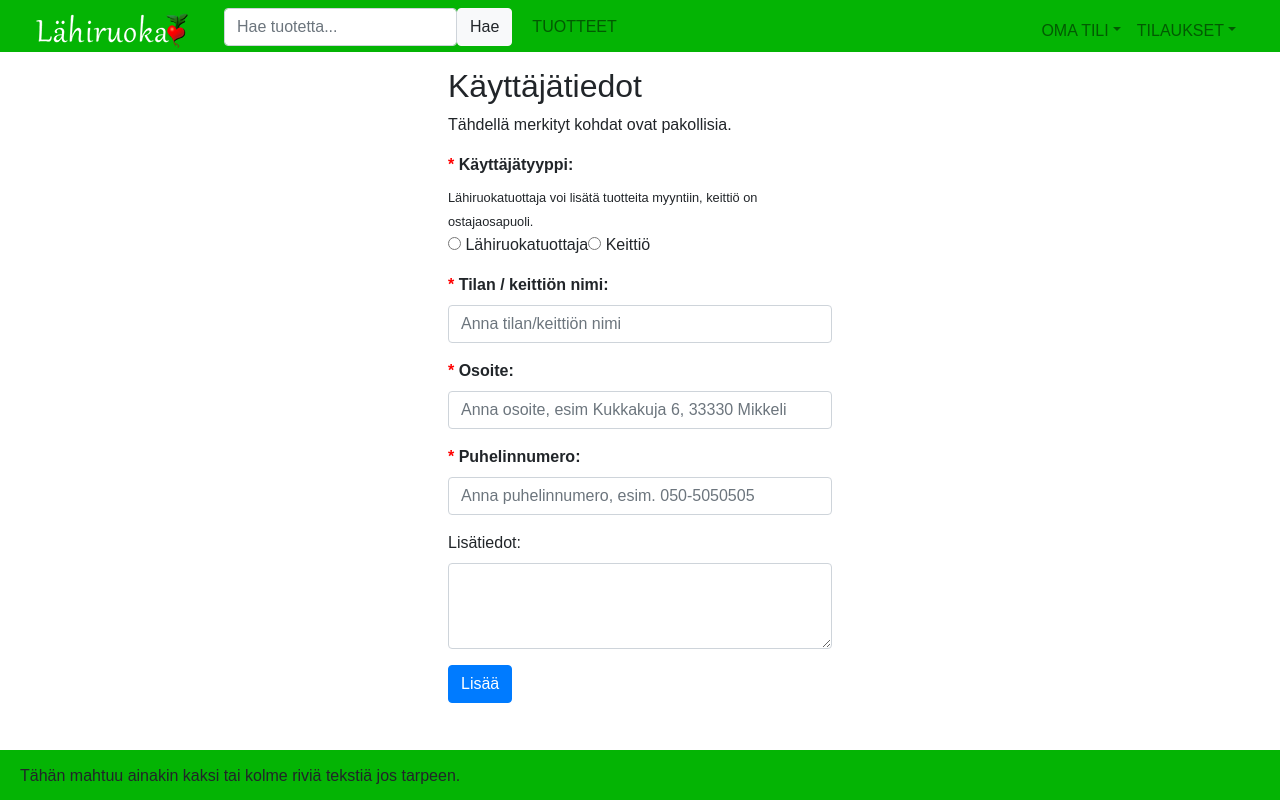
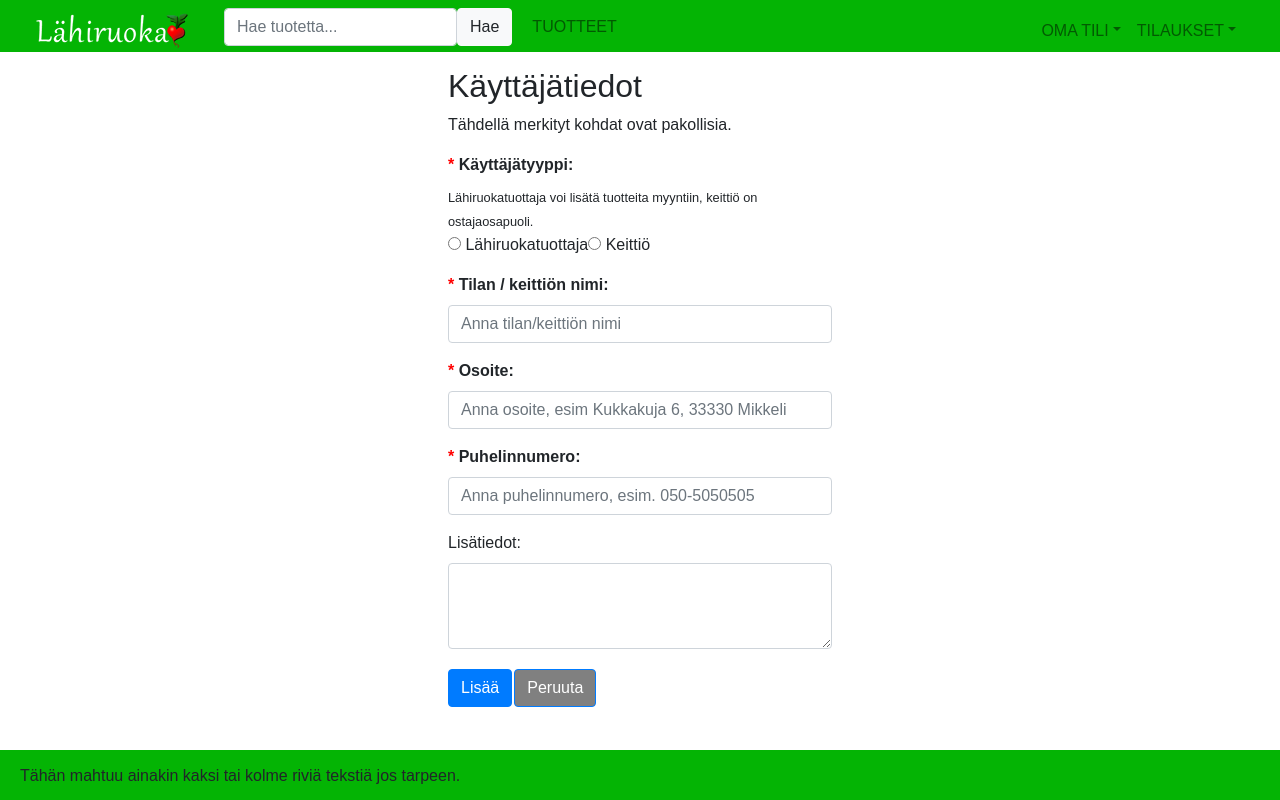
Before and after one commit to jnyste/lahiruoka, a React (Create React App) app in the folder frontend/: page /profiili/oma/1 in a window 1280 px wide. Built offline with nearby package versions, Linux system fonts and the light colour scheme.

Commit message:
AddUser.js: Add cancel-button and cancel method.

```diff
--- a/frontend/src/AddUser.js
+++ b/frontend/src/AddUser.js
@@ -142,7 +142,12 @@ class AddUser extends Component {
             });
         }
         event.preventDefault();
-    }
+    };
+
+    cancelModify = (event) => {
+        this.props.history.push("/profiili/oma");
+        event.preventDefault();
+    };
 
     render() {
         return (
@@ -182,6 +187,7 @@ class AddUser extends Component {
                         <textarea className="form-control" id="exampleInfo" value={this.state.info} onChange={this.handleChange} name="info" rows="3"></textarea>
                     </div>
                     <button type="submit" className="btn btn-primary">Lisää</button>
+                    <button onClick={this.cancelModify} className="btn btn-primary cancelButton">Peruuta</button>
                     {this.state.modifying &&
                         <button onClick={this.deleteUser} className="btn btn-primary deleteButton">Poista profiili</button>
                     }
```
